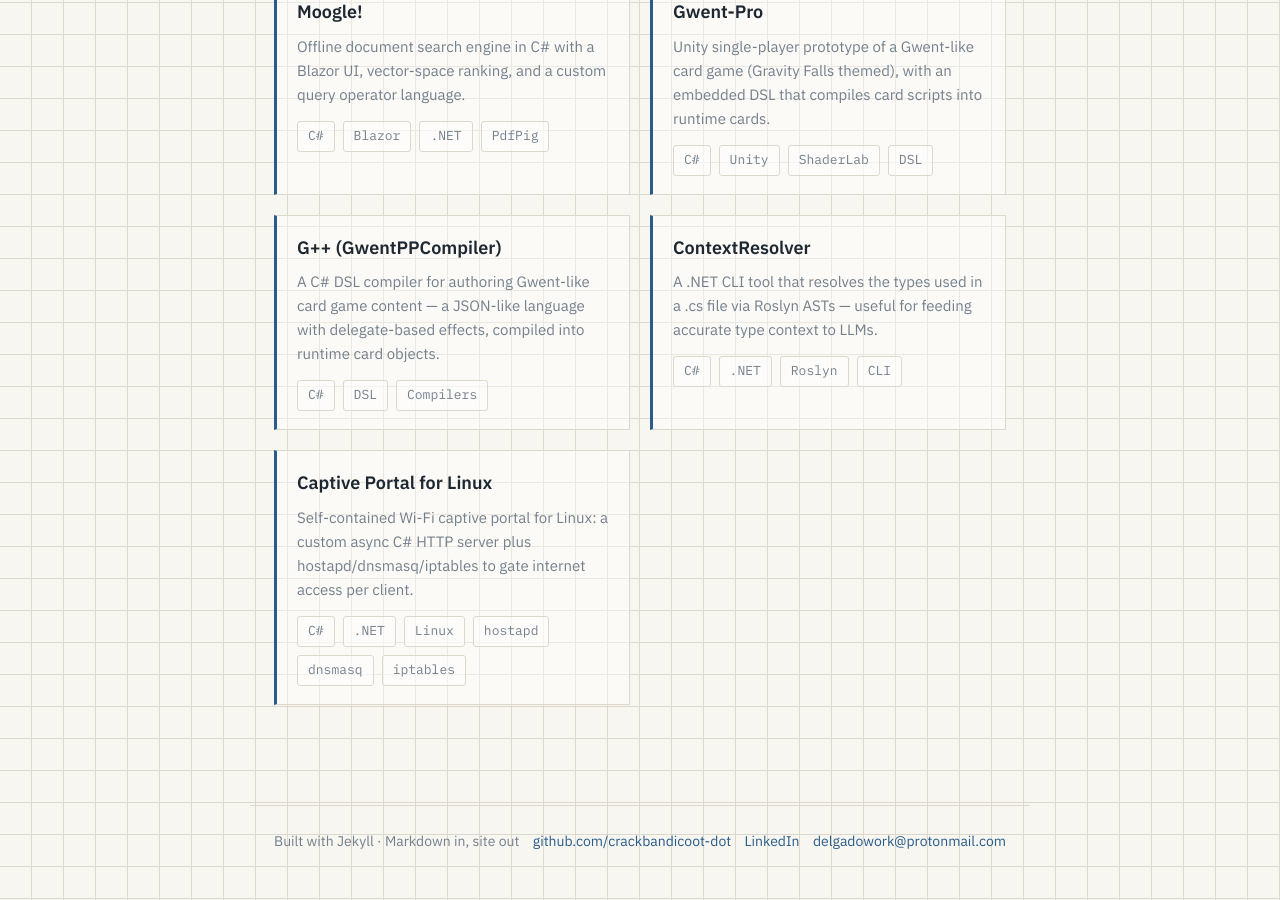
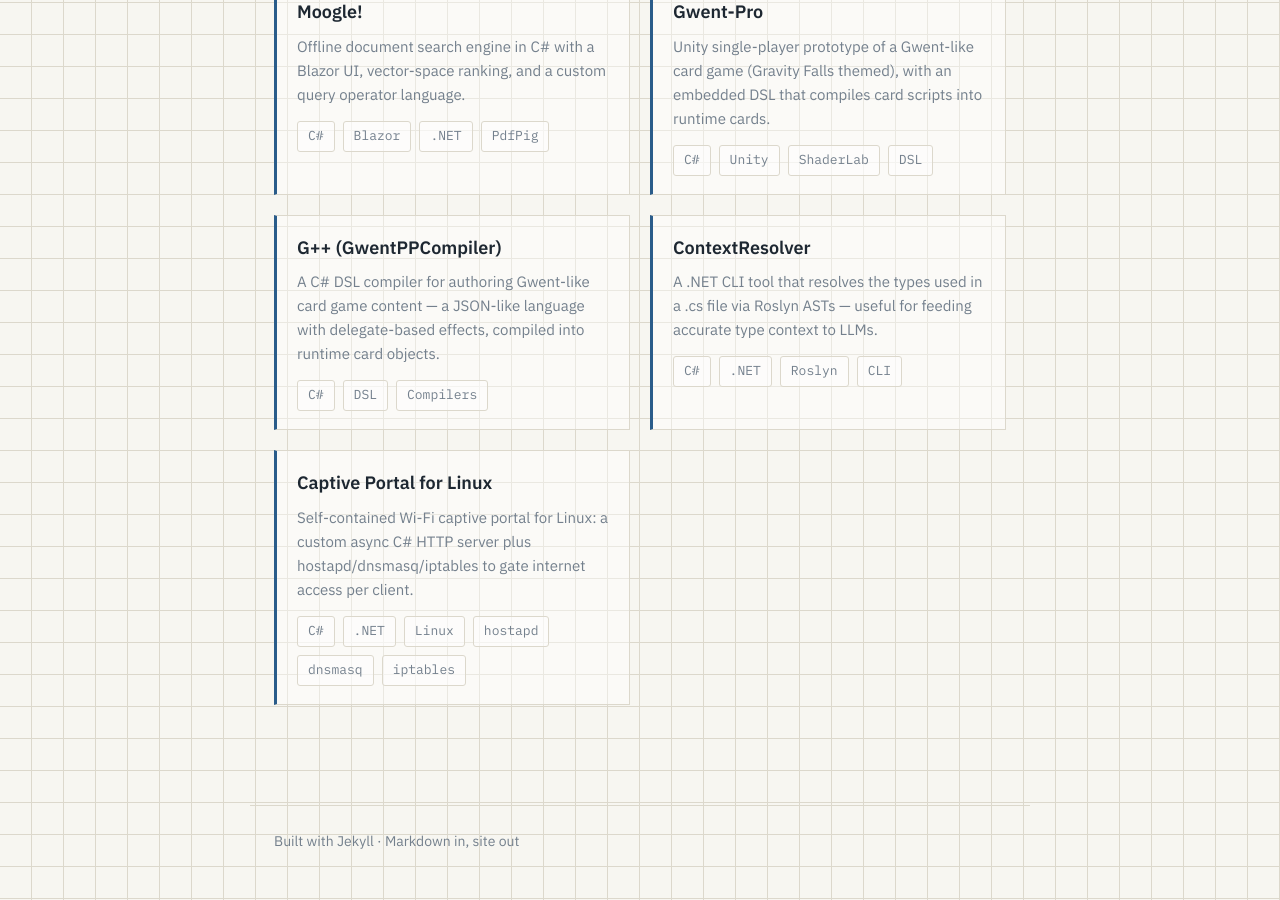
Before and after one commit to crackbandicoot-dot/crackbandicoot-dot.github.io, a Jekyll site: the page built from index.html, in a window 1280 px wide and 900 px high, scrolled down 605 px. Built offline with Jekyll 4.4.1, drawn with Linux system fonts in a browser that asks for light colours.

Commit message:
refactor: Removed redundant footer info

```diff
--- a/_layouts/default.html
+++ b/_layouts/default.html
@@ -25,9 +25,6 @@
 
   <footer class="site-footer">
     <span>Built with Jekyll · Markdown in, site out</span>
-    <a href="https://github.com/crackbandicoot-dot" target="_blank" rel="noopener">github.com/crackbandicoot-dot</a>
-    <a href="{{ site.linkedin }}" target="_blank" rel="noopener">LinkedIn</a>
-    <a href="mailto:{{ site.email }}">{{ site.email }}</a>
   </footer>
 
 </body>
```
